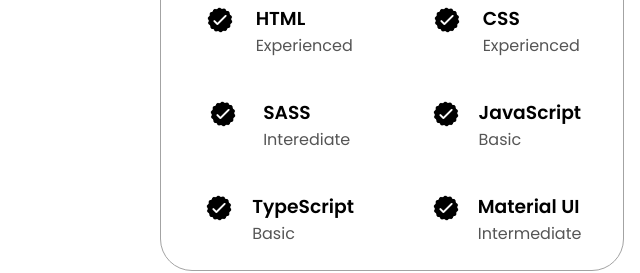
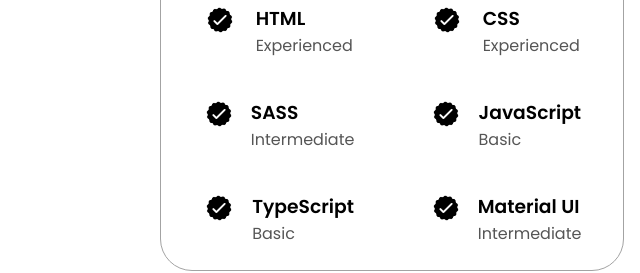
Before and after one commit to MSKiii/Portfolio, a plain HTML site: page index.html in a window 1280 px wide. Shown: the part 1920-2193 px from the top of the page, 0-640 px from the left. Drawn offline with Linux system fonts and the light colour scheme; a script that the page names is missing.

Commit message:
Update index.html

```diff
--- a/index.html
+++ b/index.html
@@ -138,7 +138,7 @@
                         />
                         <div>
                             <h3>SASS</h3>
-                            <P>Interediate</P>
+                            <P>Intermediate</P>
                         </div>
                     </article>
                     <article>
```
